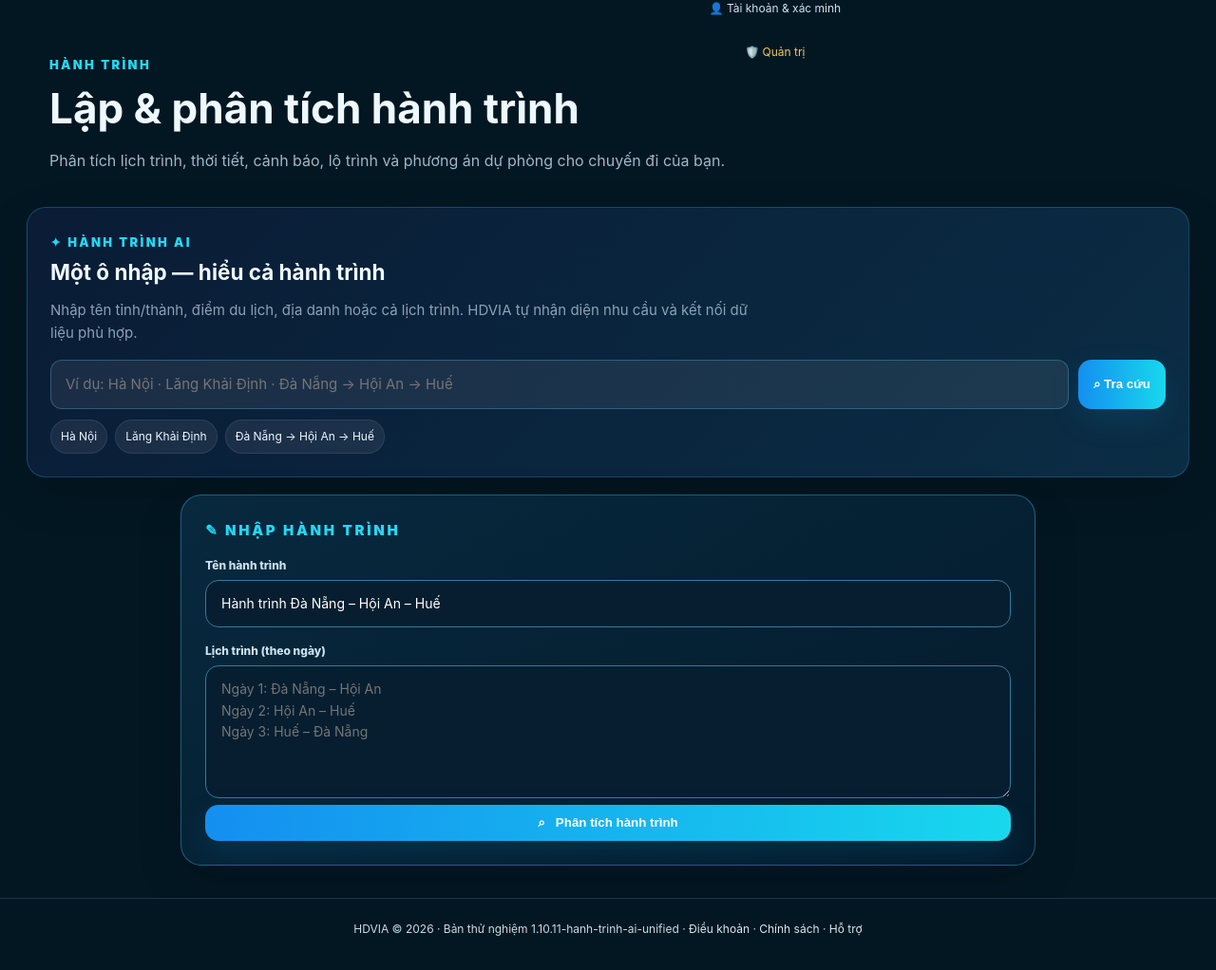
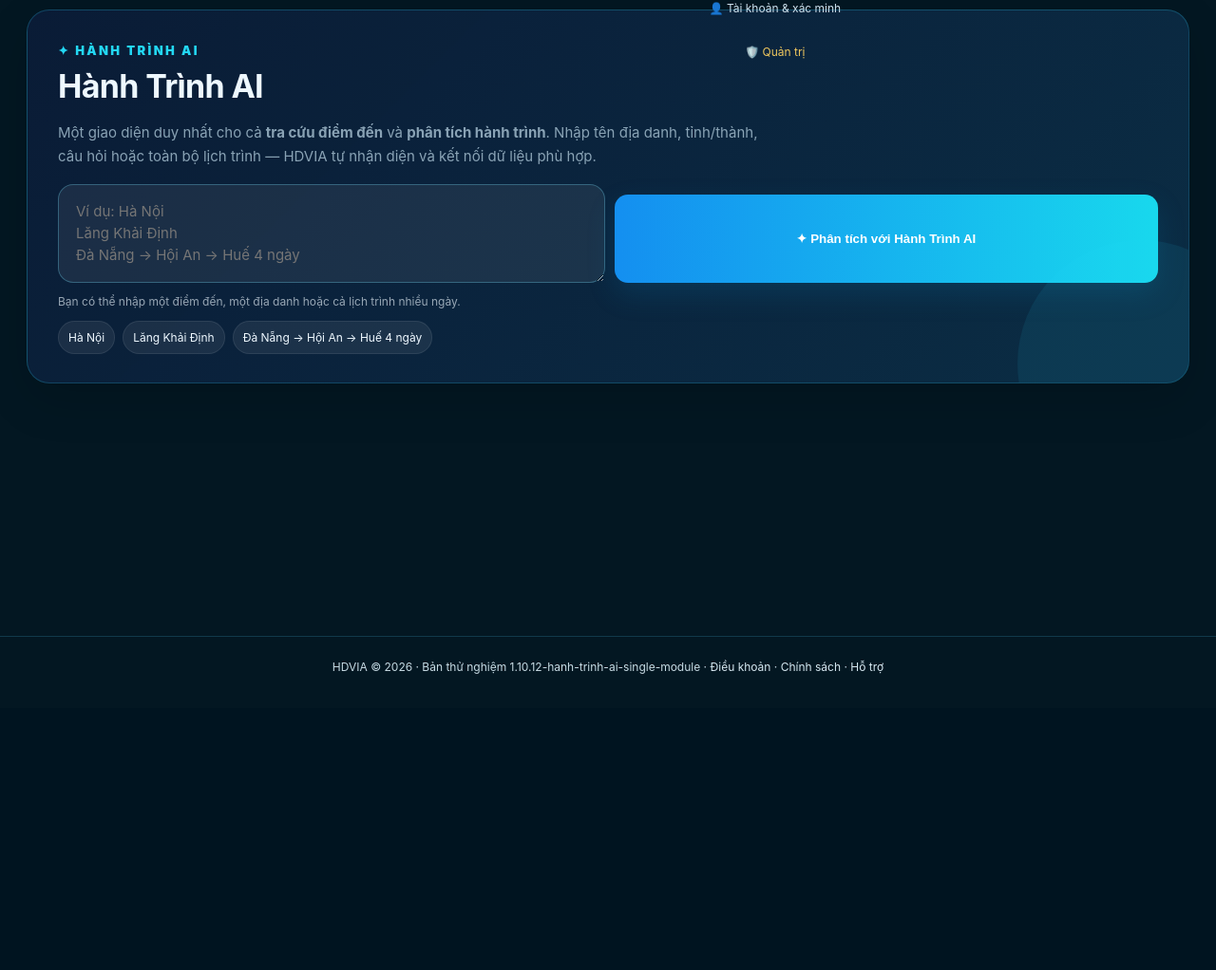
Before and after one commit to thanhhaitk01/hdvia, a Flask app: page /journey in a window 1280 px wide. Shown: the part 74-1096 px from the top of the page at 95% size. After the commit the page ends 784 px from the top, so only its background shows below. Run offline with Flask 3, Linux system fonts and the light colour scheme; the visitor is signed in with stand-in values (Sample User, id 1); data comes from the database, SQL or seed files in the repository; parts of the project's set-up code (start-up, migrations or seed data) failed here and were passed over; some libraries are stand-ins or nearby versions.

Commit message:
Add files via upload

```diff
--- a/app.py
+++ b/app.py
@@ -291,7 +291,7 @@ def require_csrf():
     return bool(expected and supplied and supplied==expected)
 
 @app.context_processor
-def inject(): return {"user":current_user(),"version":"1.10.11-hanh-trinh-ai-unified","csrf_token":csrf_token()}
+def inject(): return {"user":current_user(),"version":"1.10.12-hanh-trinh-ai-single-module","csrf_token":csrf_token()}
 
 @app.get("/")
 def home(): return render_template("home.html")
@@ -551,9 +551,18 @@ def journey():
     if request.method=="POST":
         try:
             if not require_csrf(): return "Yêu cầu không hợp lệ", 400
-            title=request.form.get("title","Hành trình mới")
-            itinerary=request.form.get("itinerary","")
-            result, error = _safe_journey_analyze(title, itinerary)
+            query=request.form.get("query","").strip()
+            # Hành Trình AI dùng một ô nhập duy nhất: địa danh/điểm đến sẽ tra cứu,
+            # còn chuỗi nhiều chặng/ngày sẽ chuyển thẳng sang bộ phân tích hành trình.
+            detected=unified_search(query) if query else {"intent":"EMPTY","query":"","context":{}}
+            if detected.get("intent") == "ITINERARY":
+                title=f"Hành trình AI — {query[:120]}"
+                result, error = _safe_journey_analyze(title, query)
+                ai_search=detected
+            else:
+                ai_search=detected
+                result=None
+                error=None
             if result is not None:
                 try:
                     u=current_user()
--- a/static/style.css
+++ b/static/style.css
@@ -254,6 +254,8 @@ html{scroll-behavior:smooth}.analysis-result section,.result-card{scroll-margin-
 #provinceResults:not(:empty)+#destinationResults{margin-top:18px}
 @media(max-width:760px){.search-empty{padding:26px 18px}.search-empty h2{font-size:20px}}
 /* Hành trình AI unified search */
+.ai-command{padding:30px 32px;border-radius:24px;position:relative;overflow:hidden}.ai-command:after{content:"";position:absolute;inset:auto -80px -110px auto;width:260px;height:260px;border-radius:50%;background:rgba(42,210,255,.08);pointer-events:none}.ai-command h1{font-size:34px;margin:6px 0 10px;letter-spacing:-.02em}.ai-command p{max-width:860px;line-height:1.7}.ai-unified-form{display:block;margin-top:20px}.ai-unified-form textarea{width:100%;min-height:96px;box-sizing:border-box;resize:vertical;border:1px solid rgba(110,210,240,.32);background:rgba(255,255,255,.07);color:inherit;border-radius:16px;padding:16px 18px;outline:none;font:inherit;line-height:1.55}.ai-unified-form textarea:focus{border-color:#36d7ff;box-shadow:0 0 0 3px rgba(54,215,255,.1)}.ai-unified-form .btn{margin-top:11px;width:100%;min-height:48px}.ai-search-hint{font-size:12px;opacity:.62;margin-top:10px}.ai-search-form input{font:inherit}.ai-search-chips{position:relative;z-index:1}.ai-context{border-radius:22px}.journey-page>.ai-context{margin-top:18px}
+
 .ai-command{margin-bottom:18px;background:linear-gradient(135deg,rgba(10,28,55,.98),rgba(11,47,70,.96));border:1px solid rgba(48,214,255,.22)}
 .ai-command h2{margin:6px 0 8px}.ai-command p{max-width:760px;opacity:.86}
 .ai-search-form{display:flex;gap:10px;margin-top:16px}.ai-search-form input{flex:1;min-width:0;border:1px solid rgba(110,210,240,.28);background:rgba(255,255,255,.07);color:inherit;border-radius:12px;padding:13px 15px;outline:none}.ai-search-form input:focus{border-color:#36d7ff;box-shadow:0 0 0 3px rgba(54,215,255,.1)}
--- a/templates/journey.html
+++ b/templates/journey.html
@@ -2,17 +2,18 @@
 {% block title %}Lập & phân tích hành trình – HDVIA{% endblock %}
 {% block content %}
 <section class="journey-page journey-layout">
-<div class="page-hero"><span class="eyebrow">HÀNH TRÌNH</span><h1>Lập & phân tích hành trình</h1><p>Phân tích lịch trình, thời tiết, cảnh báo, lộ trình và phương án dự phòng cho chuyến đi của bạn.</p></div>
 <section class="ai-command card">
   <div class="eyebrow cyan">✦ HÀNH TRÌNH AI</div>
-  <h2>Một ô nhập — hiểu cả hành trình</h2>
-  <p>Nhập tên tỉnh/thành, điểm du lịch, địa danh hoặc cả lịch trình. HDVIA tự nhận diện nhu cầu và kết nối dữ liệu phù hợp.</p>
-  <form class="ai-search-form" method="get" action="/journey">
-    <input name="q" value="{{ request.args.get('q','') }}" autocomplete="off" placeholder="Ví dụ: Hà Nội · Lăng Khải Định · Đà Nẵng → Hội An → Huế" aria-label="Tìm kiếm điểm đến hoặc hành trình">
-    <button class="btn primary" type="submit">⌕ Tra cứu</button>
+  <h1>Hành Trình AI</h1>
+  <p>Một giao diện duy nhất cho cả <b>tra cứu điểm đến</b> và <b>phân tích hành trình</b>. Nhập tên địa danh, tỉnh/thành, câu hỏi hoặc toàn bộ lịch trình — HDVIA tự nhận diện và kết nối dữ liệu phù hợp.</p>
+  <form class="ai-search-form ai-unified-form" method="post" action="/journey">
+    <input type="hidden" name="csrf_token" value="{{csrf_token}}">
+    <textarea name="query" rows="3" autocomplete="off" placeholder="Ví dụ: Hà Nội&#10;Lăng Khải Định&#10;Đà Nẵng → Hội An → Huế 4 ngày" aria-label="Nhập điểm đến hoặc hành trình">{{ request.args.get('q','') if request.method == 'GET' else request.form.get('query','') }}</textarea>
+    <button class="btn primary" type="submit">✦ Phân tích với Hành Trình AI</button>
   </form>
+  <div class="ai-search-hint">Bạn có thể nhập một điểm đến, một địa danh hoặc cả lịch trình nhiều ngày.</div>
   <div class="ai-search-chips">
-    <a href="/journey?q=Hà Nội">Hà Nội</a><a href="/journey?q=Lăng Khải Định">Lăng Khải Định</a><a href="/journey?q=Đà Nẵng → Hội An → Huế">Đà Nẵng → Hội An → Huế</a>
+    <a href="/journey?q=Hà Nội">Hà Nội</a><a href="/journey?q=Lăng Khải Định">Lăng Khải Định</a><a href="/journey?q=Đà Nẵng → Hội An → Huế 4 ngày">Đà Nẵng → Hội An → Huế 4 ngày</a>
   </div>
 </section>
 {% if ai_search and ai_search.intent != 'ERROR' %}
@@ -48,7 +49,6 @@
   {% endif %}
 </section>
 {% endif %}
-<section class="journey-input card"><div class="eyebrow cyan">✎ NHẬP HÀNH TRÌNH</div><form method="post"><input type="hidden" name="csrf_token" value="{{csrf_token}}"><label>Tên hành trình</label><input name="title" value="{{request.form.get('title','Hành trình Đà Nẵng – Hội An – Huế')}}" maxlength="200" required><label>Lịch trình (theo ngày)</label><textarea name="itinerary" rows="5" required placeholder="Ngày 1: Đà Nẵng – Hội An&#10;Ngày 2: Hội An – Huế&#10;Ngày 3: Huế – Đà Nẵng">{{request.form.get('itinerary','')}}</textarea><button class="btn primary full" type="submit">⌕ &nbsp; Phân tích hành trình</button></form></section>
 {% if journey_error %}<div class="alert danger">{{journey_error}}</div>{% endif %}
 {% if result %}
 <section class="analysis-result">
```
Also changed, not shown: tests/test_connect_foundation.py (+1 -1 lines), tests/test_hanh_trinh_ai_unified.py (+12 -0 lines).
